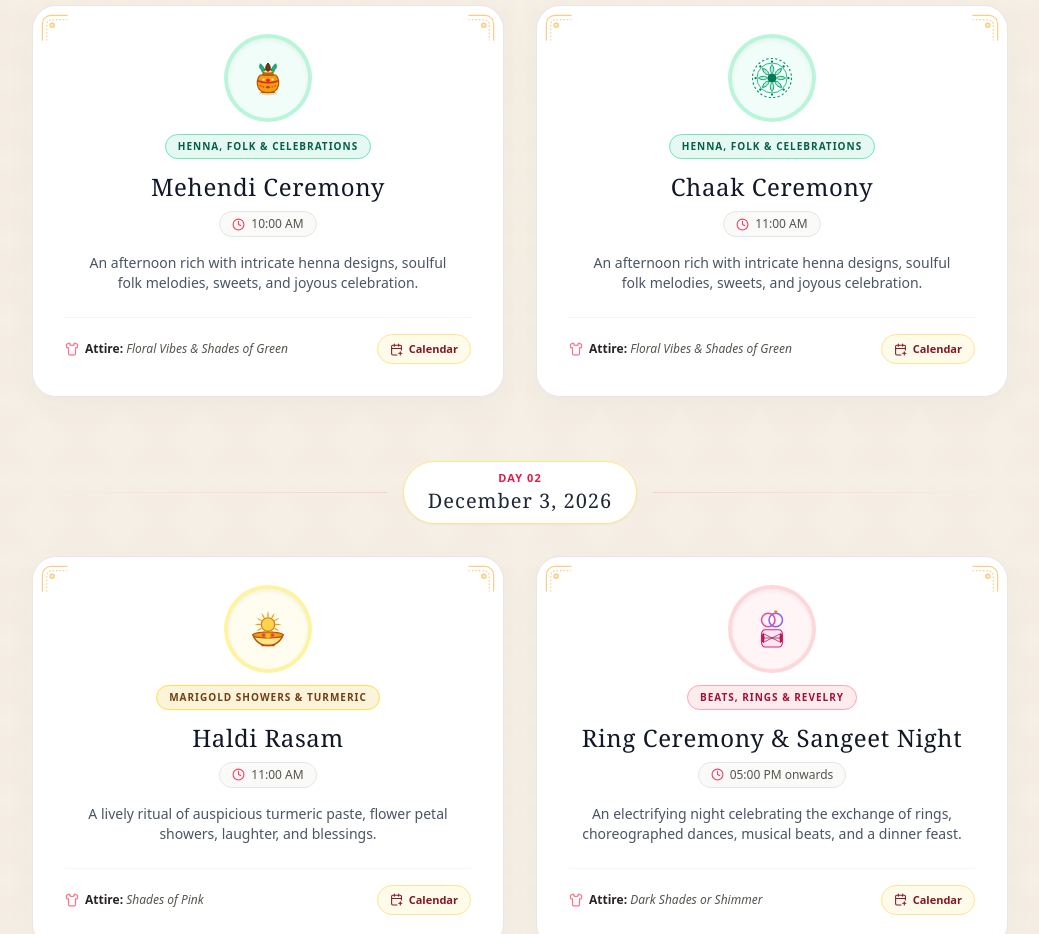
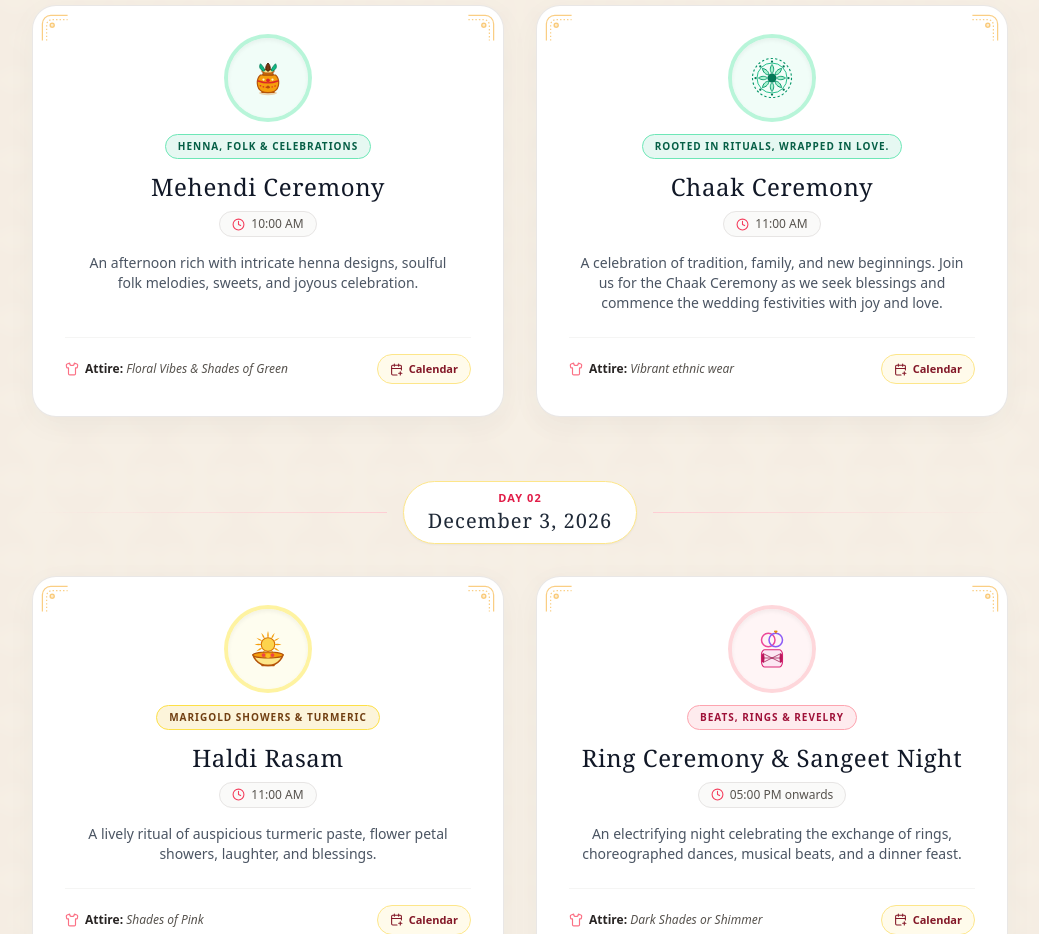
Before and after one commit to bhavishya31/Wedding-invite-december, a Next.js app: page / in a window 1280 px wide. Shown: the part 2800-3734 px from the top of the page, without its empty margins (120-1159 px from the left). Built offline with nearby package versions, Linux system fonts and the light colour scheme.

Commit message:
Update page.js

```diff
--- a/app/page.js
+++ b/app/page.js
@@ -297,9 +297,9 @@ const CELEBRATIONS = [
         id: "chaak",
         time: "11:00 AM",
         title: "Chaak Ceremony",
-        tagline: "Henna, Folk & Celebrations",
-        attire: "Floral Vibes & Shades of Green",
-        desc: "An afternoon rich with intricate henna designs, soulful folk melodies, sweets, and joyous celebration.",
+        tagline: "Rooted in rituals, wrapped in love.",
+        attire: "Vibrant ethnic wear",
+        desc: "A celebration of tradition, family, and new beginnings. Join us for the Chaak Ceremony as we seek blessings and commence the wedding festivities with joy and love.",
         logo: <MehendiIcon />,
         badgeColor: "bg-emerald-500/10 text-emerald-800 border-emerald-300",
         ringColor: "ring-emerald-200/80 bg-emerald-50/70",
```
